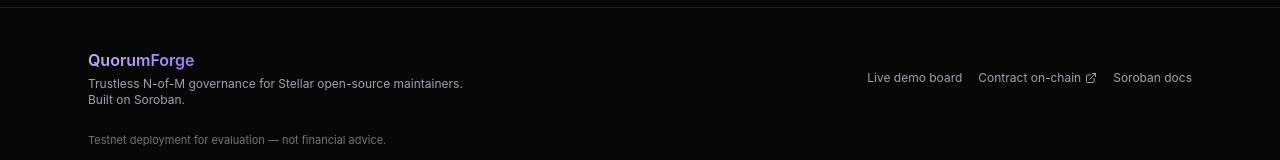
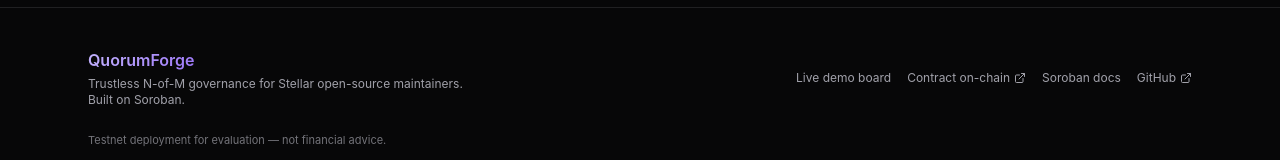
Before and after one commit to QuorumForge/quorumforge-app, a Next.js app: page /dashboard in a window 1280 px wide. Shown: the part 612-772 px from the top of the page. Built offline with nearby package versions, Linux system fonts and the light colour scheme; no server answers.

Commit message:
ui: add GitHub org link in the footer

```diff
--- a/src/components/layout/Footer.tsx
+++ b/src/components/layout/Footer.tsx
@@ -37,6 +37,14 @@
             >
               Soroban docs
             </a>
+            <a
+              href="https://github.com/QuorumForge"
+              target="_blank"
+              rel="noopener noreferrer"
+              className="inline-flex items-center gap-1 hover:text-primary transition-colors"
+            >
+              GitHub <ExternalLink className="h-3 w-3" />
+            </a>
           </div>
         </div>
         <p className="text-[11px] text-foreground-secondary/70 mt-6">
```
